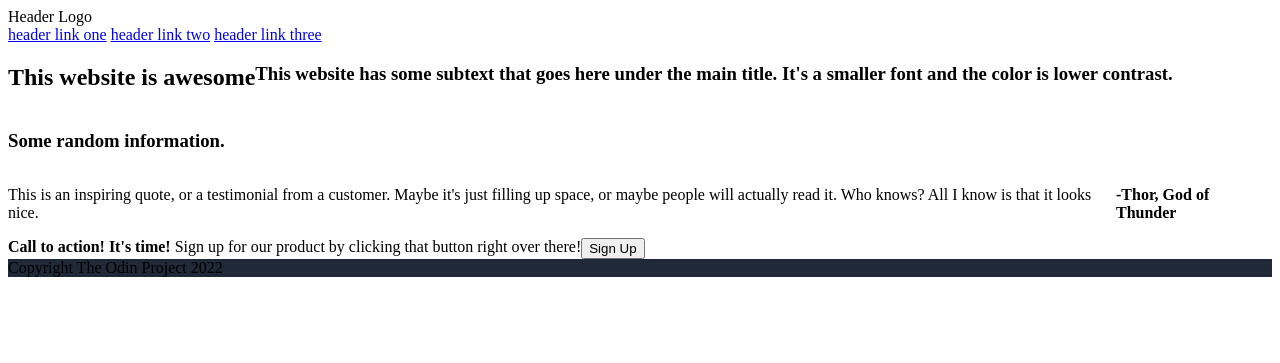
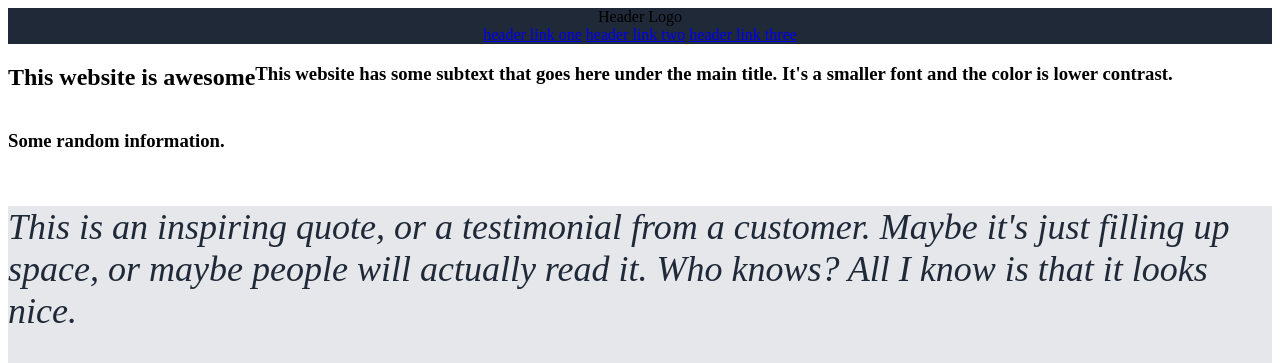
Before and after one commit to Chaunce-y/foundations-landing-page, a plain HTML site: page index.html in a window 1280 px wide. Shown: the top 363 px of the page. Drawn offline with Linux system fonts and the light colour scheme.

Commit message:
latest work on style and index (emergency save)

```diff
--- a/index.html
+++ b/index.html
@@ -9,16 +9,16 @@
 </head>
 <body>
  <!--Section 1 w/ header-->
-  <header class="nav" id="nav-container">
+  <header class="hero" id="nav-container">
     <div class="header">
       <nav>
         <div>
           Header Logo
         </div>
-      <div class="nav-links">
-        <a href="https://placehold.it/">header link one</a>
-        <a href="https://placehold.it/">header link two</a>
-        <a href="https://placehold.it/">header link three</a>
+        <div class="nav-links">
+          <a href="https://placehold.it/">header link one</a>
+          <a href="https://placehold.it/">header link two</a>
+          <a href="https://placehold.it/">header link three</a>
         </div>
       </nav>
   </div>
@@ -40,11 +40,14 @@
 
   </div>
   <!--Section 3-->
-  <div class="container" id="section3">
+  <div class="container3" id="quote">
+    <div>
     <p>This is an inspiring quote, or a testimonial from a customer. Maybe it's just filling up space, or maybe people will actually read it. Who knows? All I know is that it looks nice.</p>
-    <p><strong>-Thor, God of Thunder</strong></p>
-  </div>
-  <!--Section 4 (footer)-->
+    </div>
+    <div class="author">
+      <strong>-Thor, God of Thunder</strong>
+    </div>
+  <!--Section 4 -->
   <div class="container" id="section4">
     <div>
       <strong>Call to action! It's time!</strong>
@@ -56,6 +59,9 @@
     </div>
 
   </div>
-  <footer class="footer">Copyright The Odin Project 2022</footer>
+  <!--Footer-->
+    <footer class="footer">
+      Copyright The Odin Project 2022
+    </footer>
   </body>
 </html>
--- a/style.css
+++ b/style.css
@@ -10,17 +10,19 @@
 
 }
 
-#section3 {
-
+.container3, .author {
+  background-color: #E5E7EB;
+  font-size: 36px;
+  font-style: italic;
+  color: #1F2937;
 }
 
 #section4 {
-
 }
 div.nav-links {
   justify-content: flex-end;
 }
-.footer {
+.hero, .footer {
   background-color: #1f2937;
-  justify-content: center;
+  text-align: center;
 }
```
